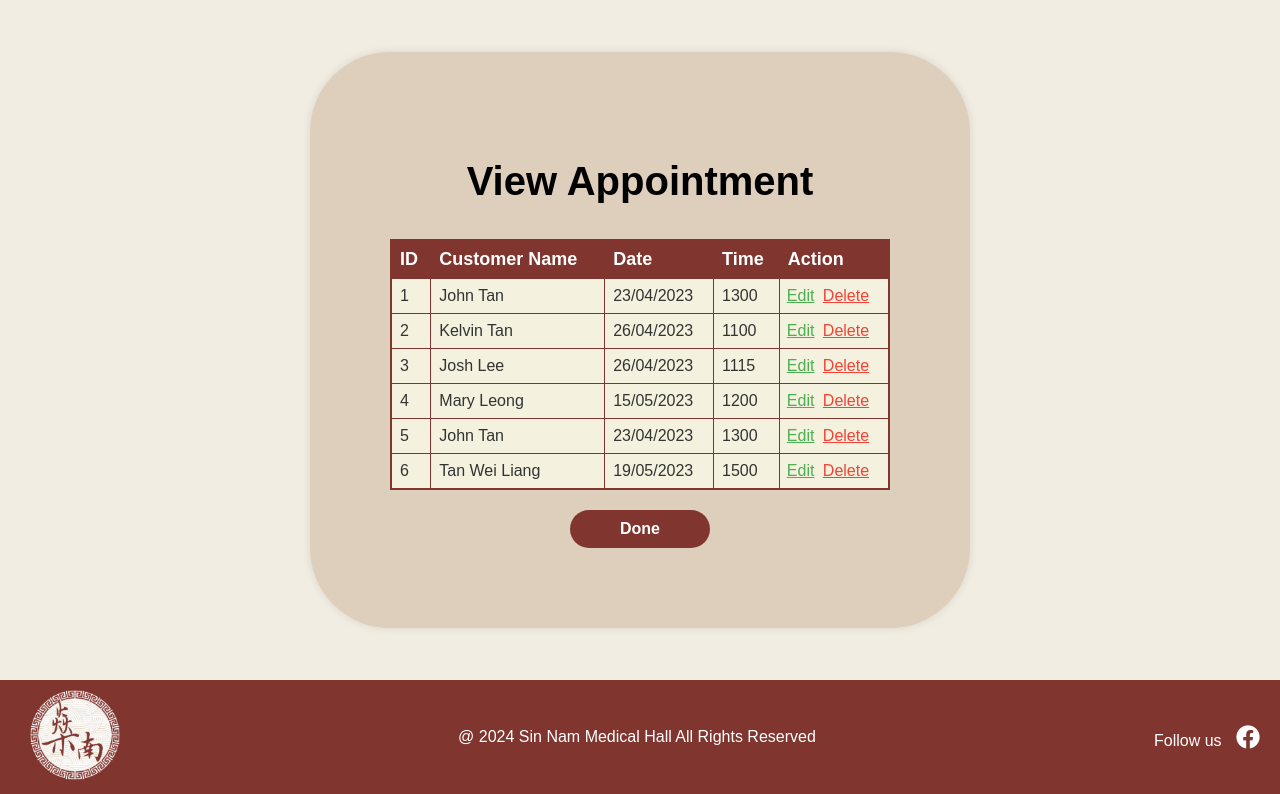
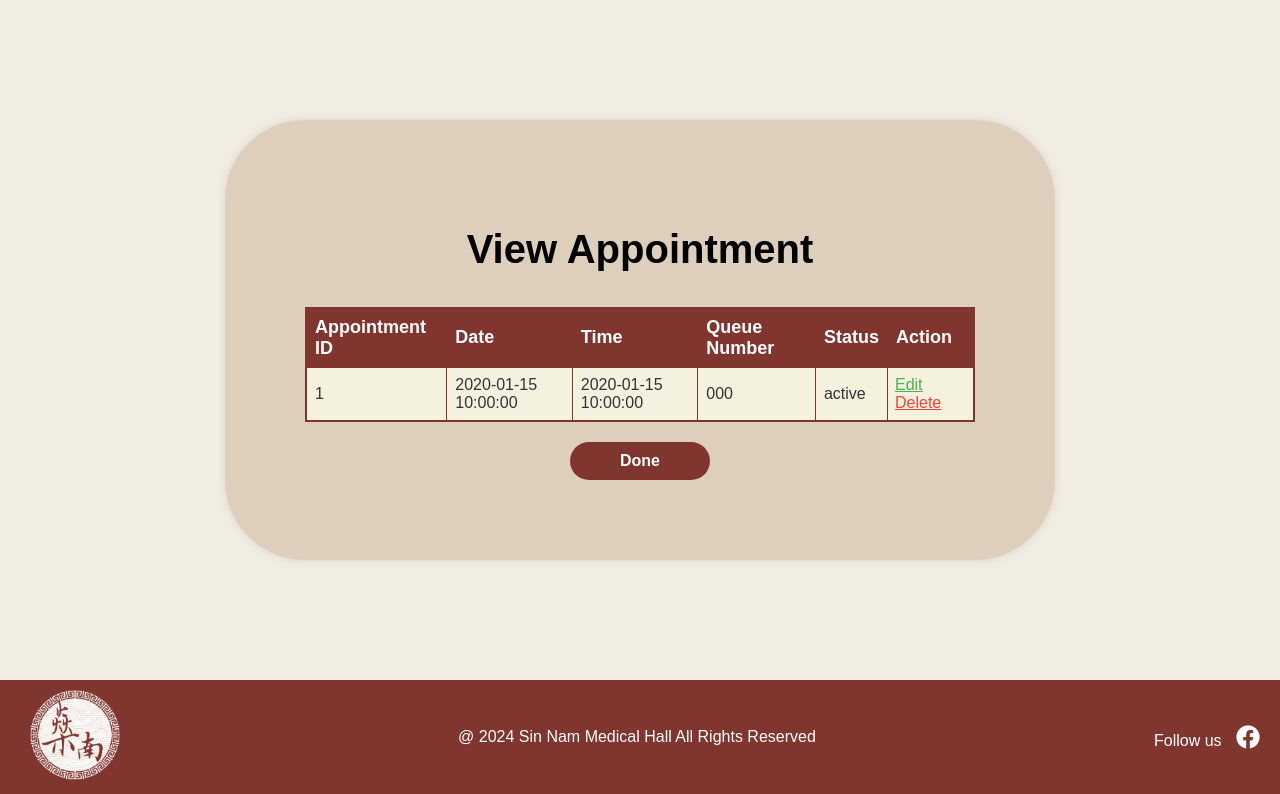
Before and after one commit to weih3ng/SINNAM_FYP, a PHP site: page /viewAppointment.php in a window 1280 px wide. Shown: the part 114-908 px from the top of the page. Run offline with PHP 8.4, Linux system fonts and the light colour scheme; tables that the repository leaves empty or names only in its code hold one stand-in row (values such as "Sample post").

Commit message:
view appt

```diff
--- a/dbfunctions.php
+++ b/dbfunctions.php
@@ -1,5 +1,5 @@
 <?php
-$db_host = "localhost:3307";
+$db_host = "localhost:3306";
 $db_user = "root";
 $db_pass = "";
 $db_name = "sinnam_db";
--- a/viewAppointment.php
+++ b/viewAppointment.php
@@ -2,6 +2,19 @@
 session_start(); // Start the session
 
 include 'dbfunctions.php';
+// Query to retrieve all appointments
+$query = "SELECT * FROM appointments";
+$result = mysqli_query($link, $query);
+
+// Check if there are appointments in the database
+if (mysqli_num_rows($result) > 0) {
+    $appointments = mysqli_fetch_all($result, MYSQLI_ASSOC);
+} else {
+    $appointments = []; // Empty array if no appointments found
+}
+
+// Close database connection
+mysqli_close($link);
 ?>
 
 <!DOCTYPE html>
@@ -32,7 +45,7 @@ include 'dbfunctions.php';
             padding: 80px;
             text-align: center;
             box-shadow: 0 0 10px rgba(0, 0, 0, 0.1);
-            max-width: 500px;
+            max-width: 670px;
             width: 100%;
         }
 
@@ -151,78 +164,36 @@ include 'dbfunctions.php';
         <div class="content-box">
             <h1>View Appointment</h1>
 
+
             <table>
+            <thead>
                 <tr>
-                    <th>ID</th>
-                    <th>Customer Name</th>
+                    <th>Appointment ID</th>
                     <th>Date</th>
                     <th>Time</th>
+                    <th>Queue Number</th>
+                    <th>Status</th>
                     <th>Action</th>
+                    <!-- Add more columns as needed -->
                 </tr>
-                <!-- Example Data -->
-                <tr>
-                    <td>1</td>
-                    <td>John Tan</td>
-                    <td>23/04/2023</td>
-                    <td>1300</td>
-                    <td class="action-buttons">
+            </thead>
+            <tbody>
+                <?php foreach ($appointments as $appointment) : ?>
+                    <tr>
+                        <td><?php echo $appointment['appointment_id']; ?></td>
+                        <td><?php echo $appointment['date']; ?></td>
+                        <td><?php echo $appointment['time']; ?></td>
+                        <td><?php echo $appointment['queue_number']; ?></td>
+                        <td><?php echo $appointment['booking_status']; ?></td>
+                        <td class="action-buttons">
                         <a href="editAppointment.php" class="btn btn-edit">Edit</a>
                         <a href="deleteAppointment.php" class="btn btn-delete">Delete</a>
                     </td>
-                    </td>
-                </tr>
-                <!-- Repeat for each appointment -->
-                <tr>
-                    <td>2</td>
-                    <td>Kelvin Tan</td>
-                    <td>26/04/2023</td>
-                    <td>1100</td>
-                    <td class="action-buttons">
-                        <a href="editAppointment.php" class="btn btn-edit">Edit</a>
-                        <a href="deleteAppointment.php" class="btn btn-delete">Delete</a>
-                    </td>
-                </tr>
-                <tr>
-                    <td>3</td>
-                    <td>Josh Lee</td>
-                    <td>26/04/2023</td>
-                    <td>1115</td>
-                    <td class="action-buttons">
-                        <a href="editAppointment.php" class="btn btn-edit">Edit</a>
-                        <a href="deleteAppointment.php" class="btn btn-delete">Delete</a>
-                    </td>
-                </tr>
-                <tr>
-                    <td>4</td>
-                    <td>Mary Leong</td>
-                    <td>15/05/2023</td>
-                    <td>1200</td>
-                    <td class="action-buttons">
-                        <a href="editAppointment.php" class="btn btn-edit">Edit</a>
-                        <a href="deleteAppointment.php" class="btn btn-delete">Delete</a>
-                    </td>
-                </tr>
-                <tr>
-                    <td>5</td>
-                    <td>John Tan</td>
-                    <td>23/04/2023</td>
-                    <td>1300</td>
-                    <td class="action-buttons">
-                        <a href="editAppointment.php" class="btn btn-edit">Edit</a>
-                        <a href="deleteAppointment.php" class="btn btn-delete">Delete</a>
-                    </td>
-                </tr>
-                <tr>
-                    <td>6</td>
-                    <td>Tan Wei Liang</td>
-                    <td>19/05/2023</td>
-                    <td>1500</td>
-                    <td class="action-buttons">
-                        <a href="editAppointment.php" class="btn btn-edit">Edit</a>
-                        <a href="deleteAppointment.php" class="btn btn-delete">Delete</a>
-                    </td>
-                </tr>
-            </table>
+                        <!-- Add more columns as needed -->
+                    </tr>
+                <?php endforeach; ?>
+            </tbody>
+        </table>
             <a href="home.php">
                 <button class="btn btn-done">Done</button>
             </a>
```
